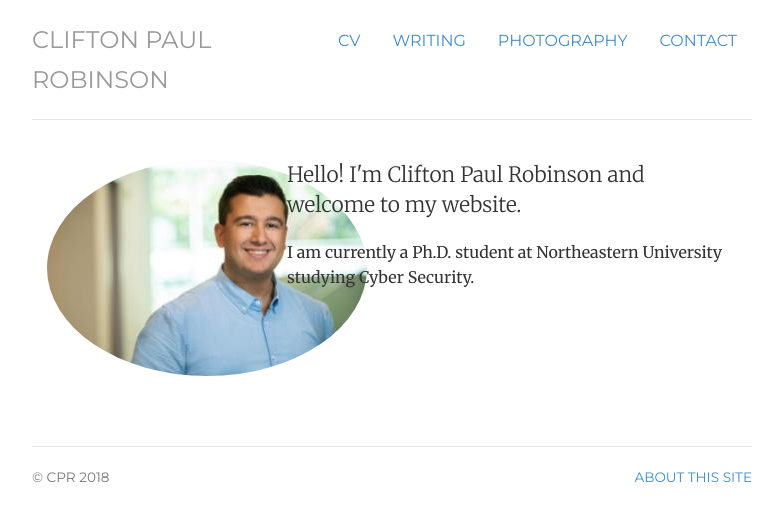
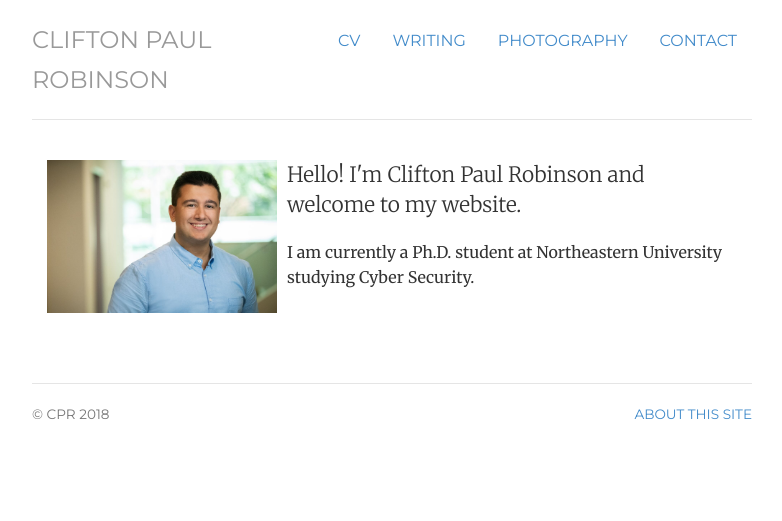
Before and after one commit to cprobinson81/cprobinson81.github.io, a Jekyll site: the page built from index.html, in a window 1280 px wide. Shown: the top 521 px of the page, without its empty margins (248-1030 px from the left). Built offline with Jekyll 4.4.1, drawn with Linux system fonts in a browser that asks for light colours.

Commit message:
Update index.html

```diff
--- a/index.html
+++ b/index.html
@@ -9,7 +9,7 @@ contact: passive
 <!-- <div class="jumbotron"> -->
 <div class="row marketing">
 	<div class="col-sm-4">
-        <img  class="img-circle avatar" alt="CPR" src="img/robinson.jpg">
+        <img  class="img-square avatar" alt="CPR" src="img/robinson.JPG" width="230">
 	</div>
 	<div itemscope itemtype="http://data-vocabulary.org/Person" class="col-sm-8">
         <p class="lead">Hello! I'm <span itemprop="name">Clifton Paul Robinson</span> and welcome to my website.</p>
```
